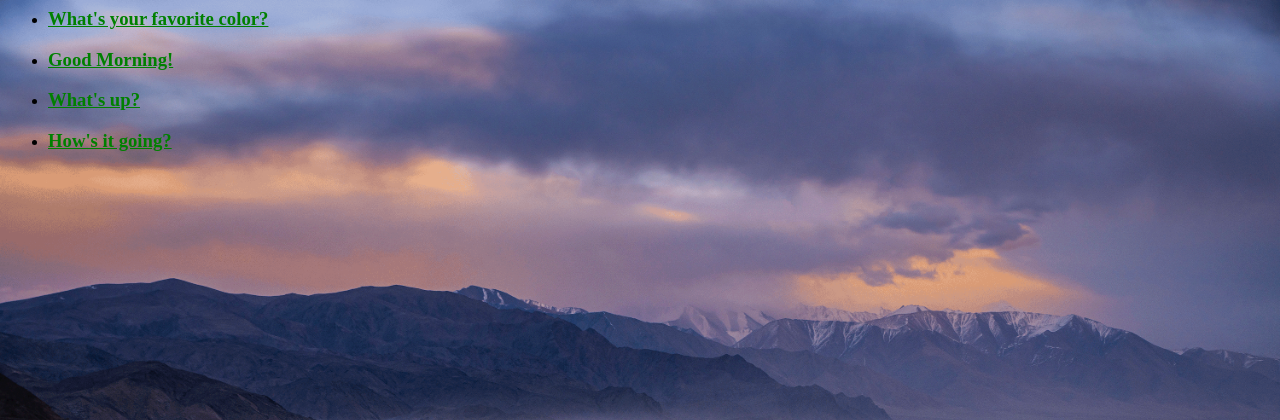
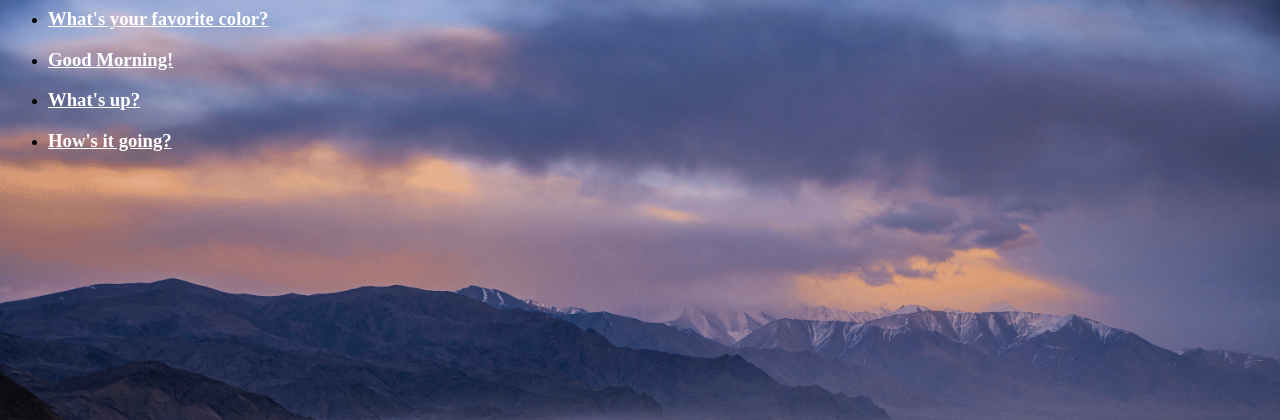
Before and after one commit to crasch0283/mysite, a Django app: page /polls/ in a window 1280 px wide. Shown: the top 420 px of the page. Run offline with Django 4.2, Linux system fonts and the light colour scheme; data comes from the database, SQL or seed files in the repository.

Commit message:
added allowed hosts; changed link color to white;

```diff
--- a/mysite/settings.py
+++ b/mysite/settings.py
@@ -25,7 +25,7 @@ SECRET_KEY = 'django-insecure-*qn#t!vzrql841zs+n_2@2$4_(yqxq+@@ff2!#a2za_730savq
 # SECURITY WARNING: don't run with debug turned on in production!
 DEBUG = True
 
-ALLOWED_HOSTS = []
+ALLOWED_HOSTS = ['mysite.pythonanywhere.com']
 
 
 # Application definition
--- a/polls/static/polls/style.css
+++ b/polls/static/polls/style.css
@@ -5,5 +5,5 @@ body {
 }
 
 li a {
-    color: green;
+    color: white;
 }
```
